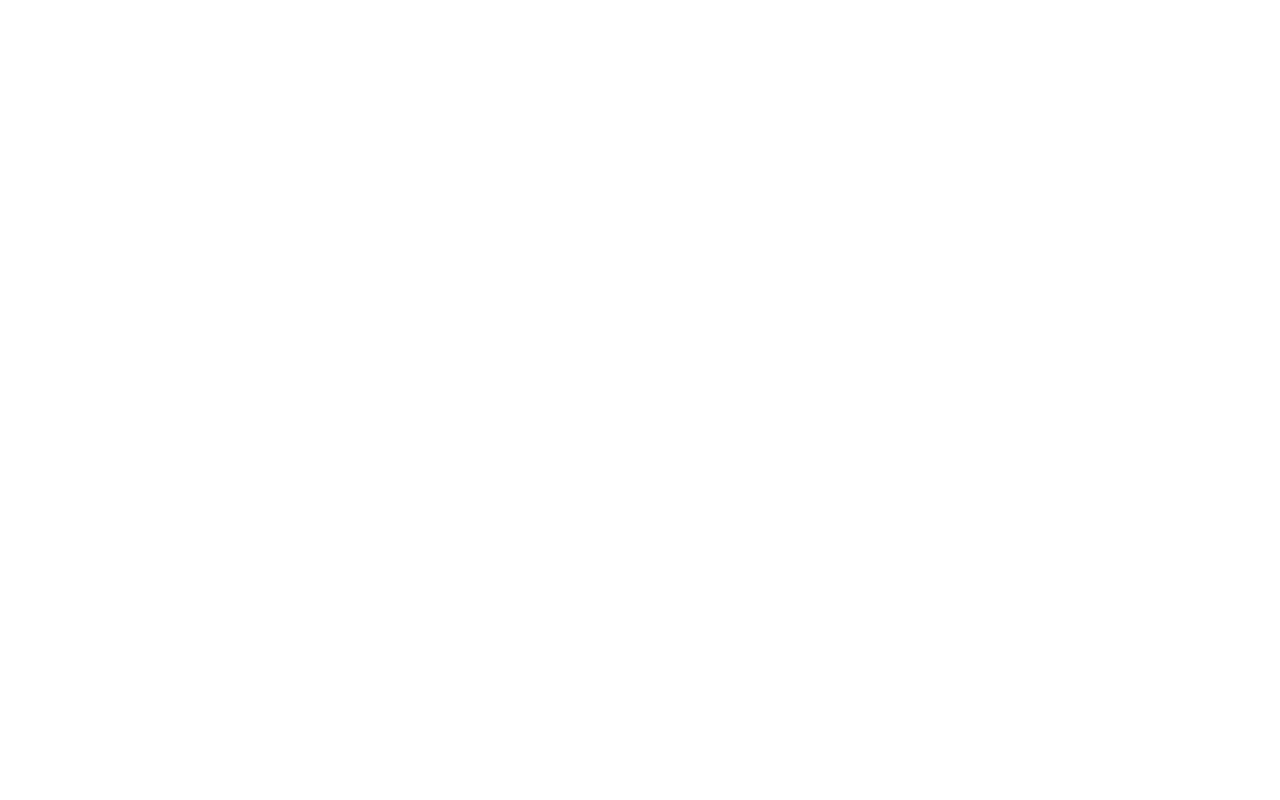
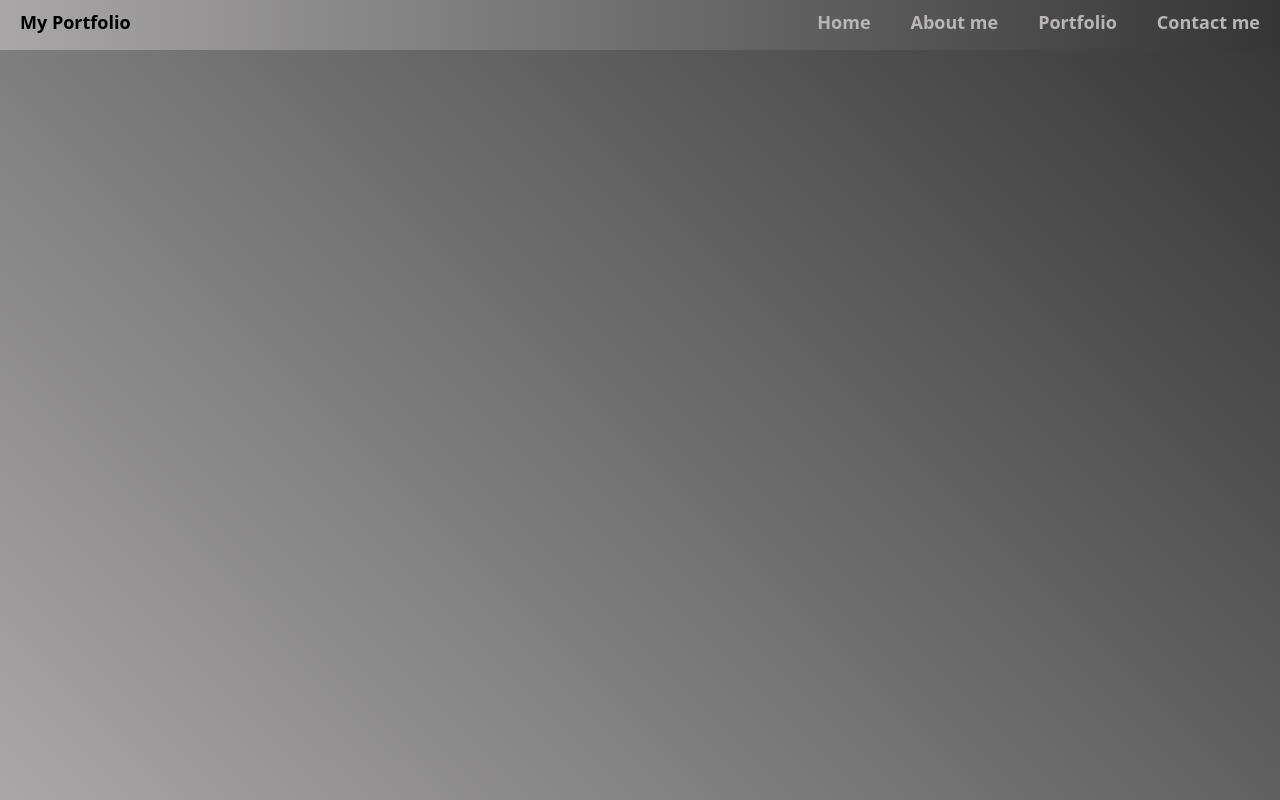
Before and after one commit to lemiprogram/week-3-project, a plain HTML site: page index.html in a window 1280 px wide. Drawn offline with Linux system fonts and the light colour scheme.

Commit message:
Added Header HTML and CSS

```diff
--- a/index.html
+++ b/index.html
@@ -1,16 +1,23 @@
 <!DOCTYPE html>
 <html lang="en">
   <head>
-    <meta charset="UTF-8">
-    <meta name="viewport" content="width=device-width, initial-scale=1.0">
+    <meta charset="UTF-8" />
+    <meta name="viewport" content="width=device-width, initial-scale=1.0" />
     <title>Document</title>
+    <link rel="stylesheet" href="/styles.css">
   </head>
     <body>
         <header>
-        <h2></h2>
+        <h2>My Portfolio</h2>
       <nav>
-
+        <ul>
+          <li><a href="#hero-section">Home</a></li>
+          <li><a href="#about-section">About me</a></li>
+          <li><a href="#portfolio-section">Portfolio</a></li>
+          <li><a href="#contact-section">Contact me</a></li>
+        </ul>
       </nav>
+      <svg xmlns="http://www.w3.org/2000/svg" viewBox="0 0 448 512"><!--!Font Awesome Free 6.7.2 by @fontawesome - https://fontawesome.com License - https://fontawesome.com/license/free Copyright 2025 Fonticons, Inc.--><path fill="#b9b6b6" d="M0 96C0 78.3 14.3 64 32 64l384 0c17.7 0 32 14.3 32 32s-14.3 32-32 32L32 128C14.3 128 0 113.7 0 96zM0 256c0-17.7 14.3-32 32-32l384 0c17.7 0 32 14.3 32 32s-14.3 32-32 32L32 288c-17.7 0-32-14.3-32-32zM448 416c0 17.7-14.3 32-32 32L32 448c-17.7 0-32-14.3-32-32s14.3-32 32-32l384 0c17.7 0 32 14.3 32 32z"/></svg>
     </header>
 
     <main>
@@ -20,6 +27,5 @@
       <section class="contact-section" id="contact-section"></section>
     </main>
     <footer></footer>
-
   </body>
 </html>
--- a/styles.css
+++ b/styles.css
@@ -5,3 +5,54 @@
     font-family: system-ui, -apple-system, BlinkMacSystemFont, 'Segoe UI', Roboto, Oxygen, Ubuntu, Cantarell, 'Open Sans', 'Helvetica Neue', sans-serif;
     font-size: 18px;
 }
+body{
+    background: linear-gradient(45deg, #a9a7a7, #353535);
+    background-repeat: no-repeat;
+    background-size:cover;
+    min-height: 100vh;
+}
+svg{
+    width: 25px;
+    display: none;
+}
+header{
+    background: linear-gradient(to right, #a9a7a7, #353535);
+    padding: 10px 20px;
+    height: 50px;
+    display: flex;
+    justify-content: space-between;
+}
+
+header h2{
+    color: #000;
+
+}
+nav ul{
+    display: flex;
+    gap: 40px;
+}
+nav ul li {
+    list-style-type: none;
+    font-weight: bold;
+}
+nav ul li a{
+    text-decoration: none;
+    color: #b9b6b6;
+}
+nav ul li a:hover{
+    color: #fff;
+    transition: 1s;
+}
+nav ul li a:not(:hover){
+    color: #b9b6b6;
+    transition: 1s;
+}
+
+@media screen and (max-width:700px) {
+    svg{
+        display: inline;
+    }
+    nav{
+        display: none;
+    }
+}
```
Lines whose indentation alone changed are shown as unchanged.
